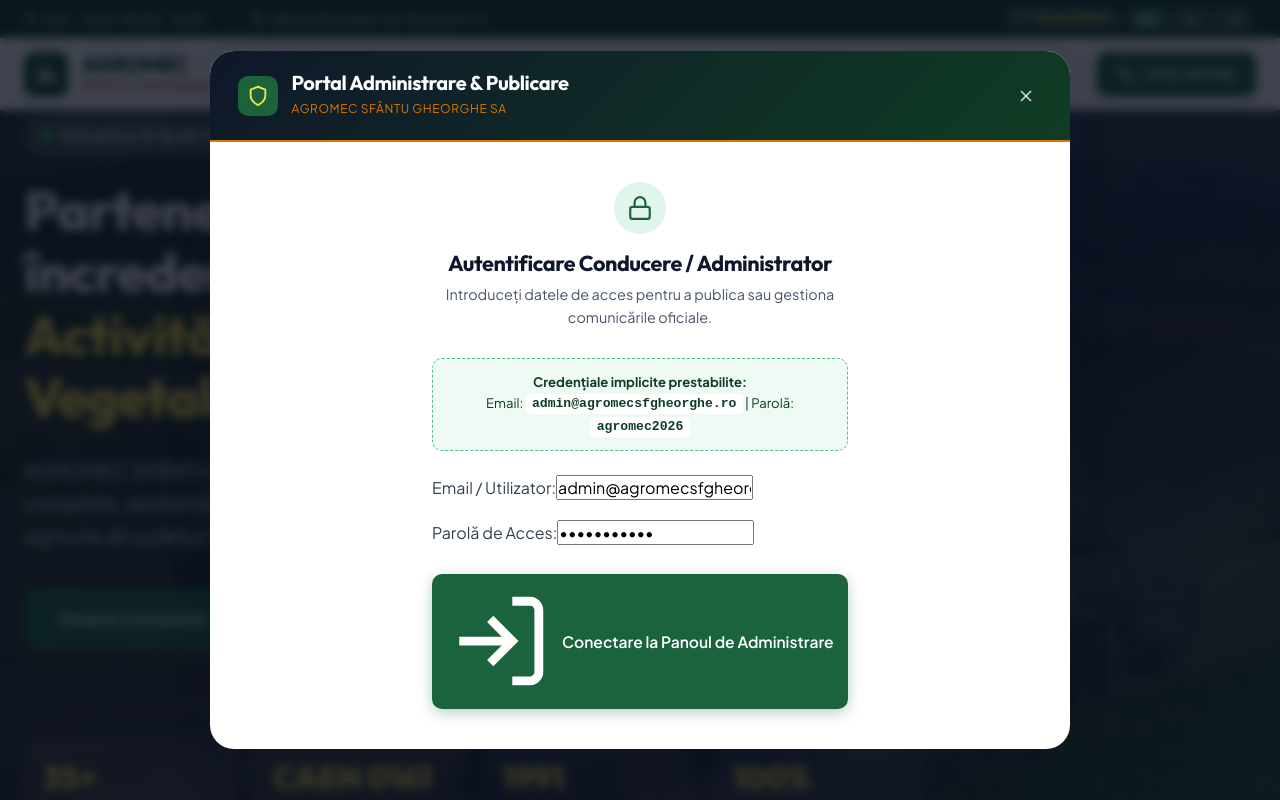
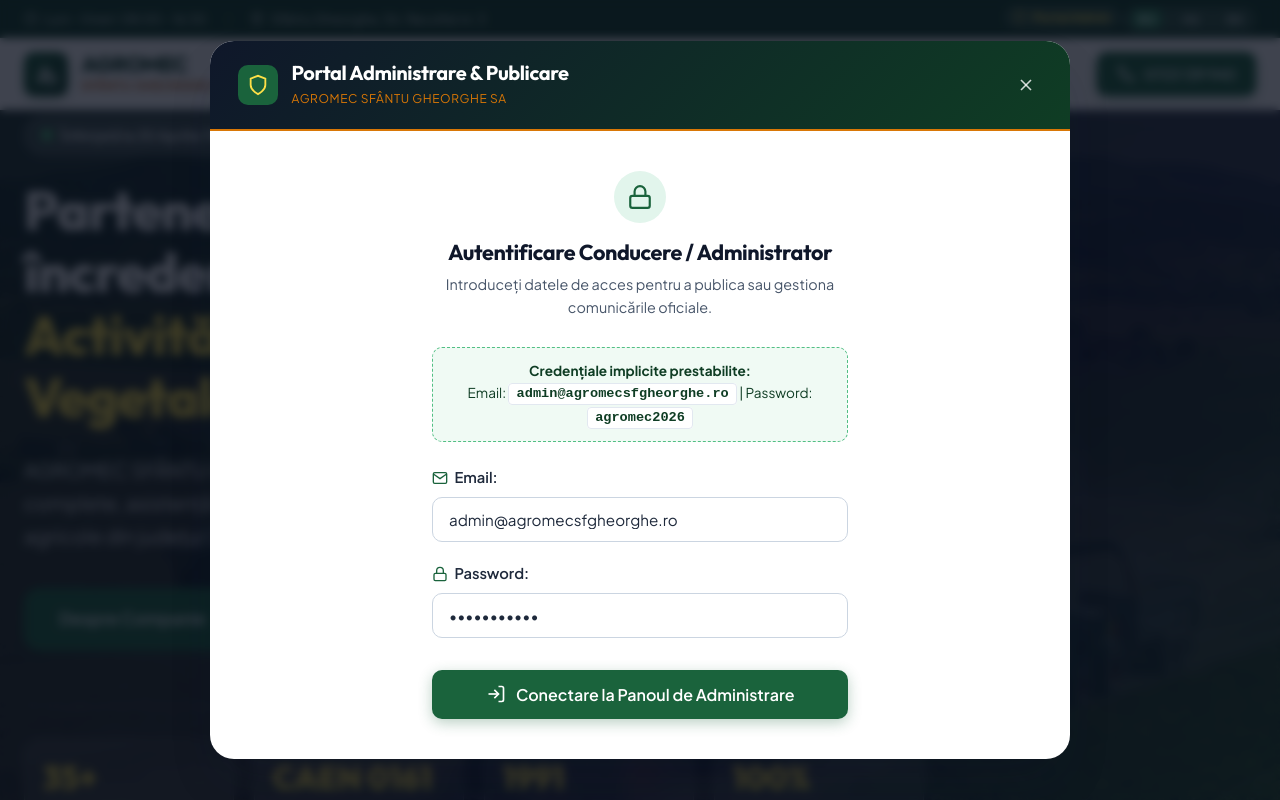
Before and after one commit to Beringusz/agromec-website, an Angular app: page / in a window 1280 px wide. Both pictures are taken after a click on the button "Portal Admin". Shown: the top 800 px of the page. Built offline with nearby package versions, Linux system fonts and the light colour scheme.

Commit message:
Fix admin login modal layout, form controls, and Email / Password labels

```diff
--- a/src/app/components/admin-modal/admin-modal.component.css
+++ b/src/app/components/admin-modal/admin-modal.component.css
@@ -127,12 +127,15 @@
   height: 20px;
 }
 
-/* LOGIN FORM STYLING */
+/* =========================================
+   LOGIN FORM & INPUT STYLING
+   ========================================= */
 .admin-body-login {
   padding: 2.5rem 2rem;
   max-width: 480px;
   margin: 0 auto;
   width: 100%;
+  box-sizing: border-box;
 }
 
 .login-intro {
@@ -173,17 +176,19 @@
   border: 1px dashed var(--primary-400);
   border-radius: var(--radius-md);
   padding: 0.75rem 1rem;
-  font-size: 0.82rem;
+  font-size: 0.85rem;
   color: var(--primary-900);
   margin-bottom: 1.5rem;
   text-align: center;
+  line-height: 1.6;
 }
 
 .login-hint-card code {
   background: var(--white);
-  padding: 0.15rem 0.4rem;
+  padding: 0.15rem 0.45rem;
   border-radius: 4px;
   font-weight: 700;
+  border: 1px solid var(--slate-200);
 }
 
 .alert-error {
@@ -213,15 +218,97 @@
   display: flex;
   flex-direction: column;
   gap: 1.25rem;
+  width: 100%;
+}
+
+.form-group {
+  display: flex;
+  flex-direction: column;
+  gap: 0.45rem;
+  width: 100%;
+  box-sizing: border-box;
+}
+
+.form-label {
+  font-size: 0.92rem;
+  font-weight: 600;
+  color: var(--slate-800);
+  display: flex;
+  align-items: center;
+  gap: 0.4rem;
+  text-align: left;
+}
+
+.label-icon {
+  width: 16px;
+  height: 16px;
+  color: var(--primary-700);
+}
+
+.form-control {
+  width: 100%;
+  box-sizing: border-box;
+  padding: 0.75rem 1rem;
+  border: 1.5px solid var(--slate-300);
+  border-radius: var(--radius-md);
+  font-size: 0.95rem;
+  color: var(--slate-800);
+  background-color: var(--white);
+  transition: all var(--transition-fast);
+  outline: none;
+  display: block;
+}
+
+.form-control:focus {
+  border-color: var(--primary-600);
+  box-shadow: 0 0 0 3px var(--primary-100);
 }
 
 .btn-submit-login {
   width: 100%;
-  padding: 0.9rem;
-  margin-top: 0.5rem;
+  display: inline-flex;
+  align-items: center;
+  justify-content: center;
+  gap: 0.65rem;
+  padding: 0.9rem 1.5rem;
+  font-size: 1rem;
+  font-weight: 600;
+  border-radius: var(--radius-md);
+  background-color: var(--primary-700);
+  color: var(--white);
+  box-shadow: 0 4px 14px rgba(26, 99, 60, 0.3);
+  margin-top: 0.75rem;
+  cursor: pointer;
+  transition: all var(--transition-normal);
 }
 
-/* DASHBOARD STYLING */
+.btn-submit-login:hover {
+  background-color: var(--primary-800);
+  transform: translateY(-1px);
+  box-shadow: 0 6px 18px rgba(26, 99, 60, 0.4);
+}
+
+.icon-btn-login {
+  width: 20px;
+  height: 20px;
+  flex-shrink: 0;
+}
+
+.icon-sm {
+  width: 18px;
+  height: 18px;
+  flex-shrink: 0;
+}
+
+.icon-alert {
+  width: 20px;
+  height: 20px;
+  flex-shrink: 0;
+}
+
+/* =========================================
+   DASHBOARD STYLING
+   ========================================= */
 .admin-body-dashboard {
   padding: 1.5rem 2rem;
   overflow-y: auto;
@@ -300,7 +387,9 @@
   margin-top: 1rem;
 }
 
-/* MANAGE TABLE */
+/* =========================================
+   MANAGE TABLE
+   ========================================= */
 .manage-top-bar {
   display: flex;
   justify-content: space-between;
@@ -329,6 +418,10 @@
   border-radius: var(--radius-md);
   font-weight: 600;
   transition: all var(--transition-fast);
+  display: inline-flex;
+  align-items: center;
+  gap: 0.4rem;
+  cursor: pointer;
 }
 
 .btn-outline-danger:hover {
@@ -408,6 +501,7 @@
   border-radius: var(--radius-sm);
   font-size: 0.9rem;
   transition: all var(--transition-fast);
+  cursor: pointer;
 }
 
 .btn-table-view:hover {
--- a/src/app/components/admin-modal/admin-modal.component.html
+++ b/src/app/components/admin-modal/admin-modal.component.html
@@ -62,34 +62,50 @@
 
       <div class="login-hint-card">
         <strong>Credențiale implicite prestabilite:</strong><br>
-        Email: <code>admin@agromecsfgheorghe.ro</code> | Parolă: <code>agromec2026</code>
+        Email: <code>admin@agromecsfgheorghe.ro</code> | Password: <code>agromec2026</code>
       </div>
 
       <form [formGroup]="loginForm" (ngSubmit)="onLoginSubmit()" class="login-form">
+        <!-- Email Field -->
         <div class="form-group">
-          <label class="form-label" for="login-email">Email / Utilizator:</label>
+          <label class="form-label" for="login-email">
+            <svg class="label-icon" viewBox="0 0 24 24" fill="none" stroke="currentColor" stroke-width="2">
+              <path d="M4 4h16c1.1 0 2 .9 2 2v12c0 1.1-.9 2-2 2H4c-1.1 0-2-.9-2-2V6c0-1.1.9-2 2-2z"></path>
+              <polyline points="22,6 12,13 2,6"></polyline>
+            </svg>
+            Email:
+          </label>
           <input
             id="login-email"
-            type="text"
+            type="email"
             class="form-control"
             formControlName="email"
             placeholder="admin@agromecsfgheorghe.ro"
+            autocomplete="email"
           />
         </div>
 
+        <!-- Password Field -->
         <div class="form-group">
-          <label class="form-label" for="login-pass">Parolă de Acces:</label>
+          <label class="form-label" for="login-pass">
+            <svg class="label-icon" viewBox="0 0 24 24" fill="none" stroke="currentColor" stroke-width="2">
+              <rect x="3" y="11" width="18" height="11" rx="2" ry="2"></rect>
+              <path d="M7 11V7a5 5 0 0 1 10 0v4"></path>
+            </svg>
+            Password:
+          </label>
           <input
             id="login-pass"
             type="password"
             class="form-control"
             formControlName="password"
             placeholder="••••••••"
+            autocomplete="current-password"
           />
         </div>
 
         <button type="submit" class="btn btn-primary btn-submit-login">
-          <svg class="icon-sm" viewBox="0 0 24 24" fill="none" stroke="currentColor" stroke-width="2">
+          <svg class="icon-btn-login" viewBox="0 0 24 24" fill="none" stroke="currentColor" stroke-width="2">
             <path d="M15 3h4a2 2 0 0 1 2 2v14a2 2 0 0 1-2 2h-4"></path>
             <polyline points="10 17 15 12 10 7"></polyline>
             <line x1="15" y1="12" x2="3" y2="12"></line>
```
